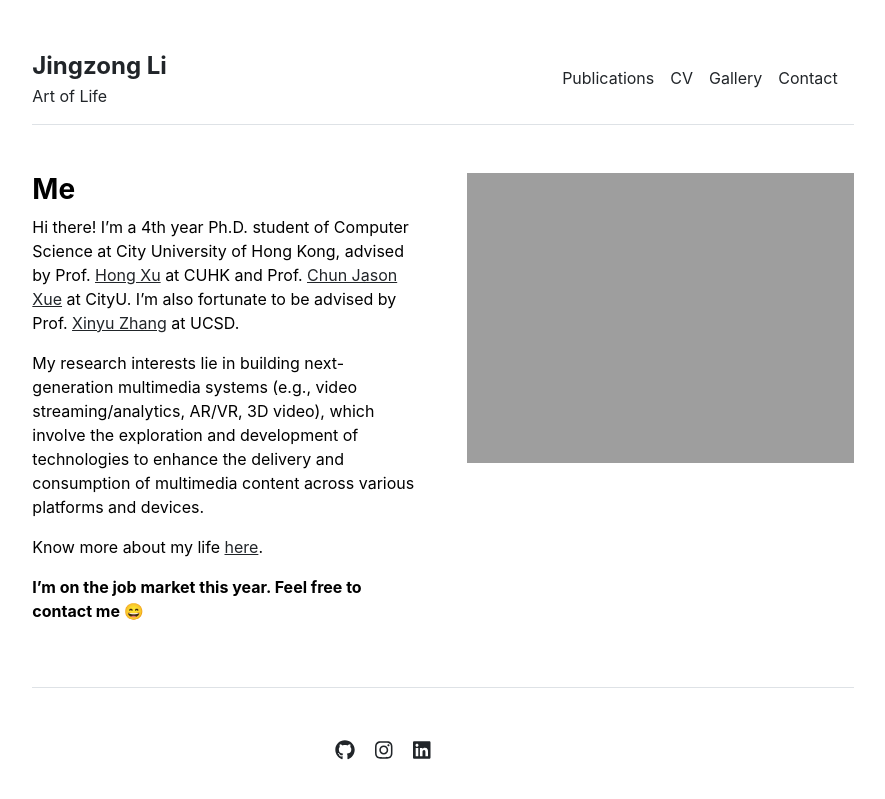
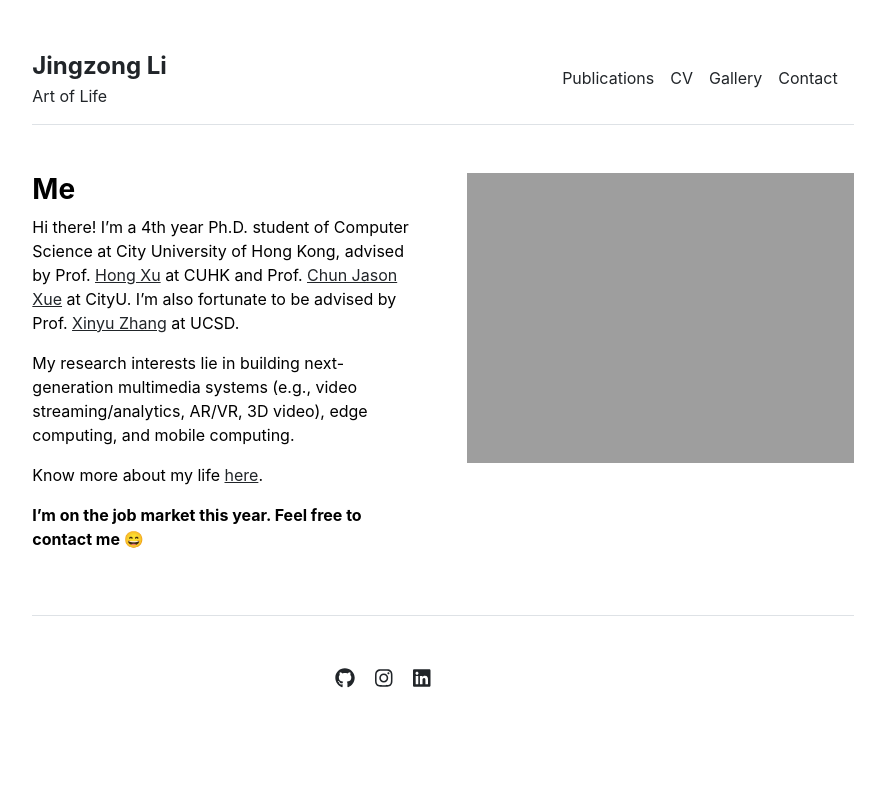
Before and after one commit to kanonjz/academic, a Jekyll site: the page built from index.md, in a window 1280 px wide. Shown: the top 799 px of the page, without its empty margins (197-1082 px from the left). Built offline with Jekyll 4.4.1, drawn with Linux system fonts in a browser that asks for light colours.

Commit message:
update research interest

```diff
--- a/index.md
+++ b/index.md
@@ -5,7 +5,7 @@ title: "Home"
 
 Hi there! I'm a 4th year Ph.D. student of Computer Science at City University of Hong Kong, advised by Prof. [Hong Xu](https://henryhxu.github.io/) at CUHK and Prof. [Chun Jason Xue](https://www.cs.cityu.edu.hk/~jasonxue/) at CityU. I'm also fortunate to be advised by Prof. [Xinyu Zhang](http://xyzhang.ucsd.edu/index.html) at UCSD.
 
-My research interests lie in building next-generation multimedia systems (e.g., video streaming/analytics, AR/VR, 3D video), which involve the exploration and development of technologies to enhance the delivery and consumption of multimedia content across various platforms and devices.
+My research interests lie in building next-generation multimedia systems (e.g., video streaming/analytics, AR/VR, 3D video), edge computing, and mobile computing.
 
 Know more about my life [here](https://kanonjz.github.io/).
 
```
